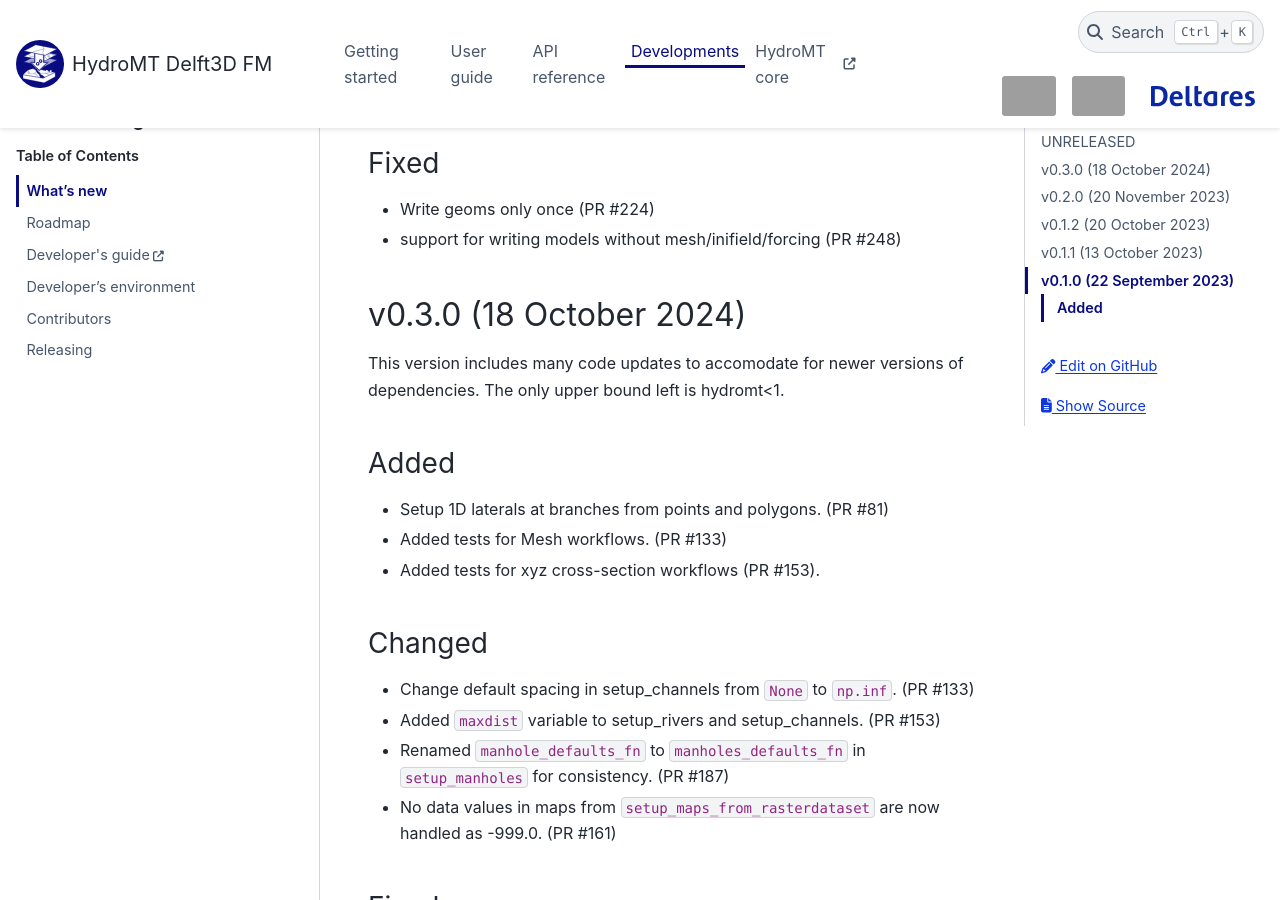
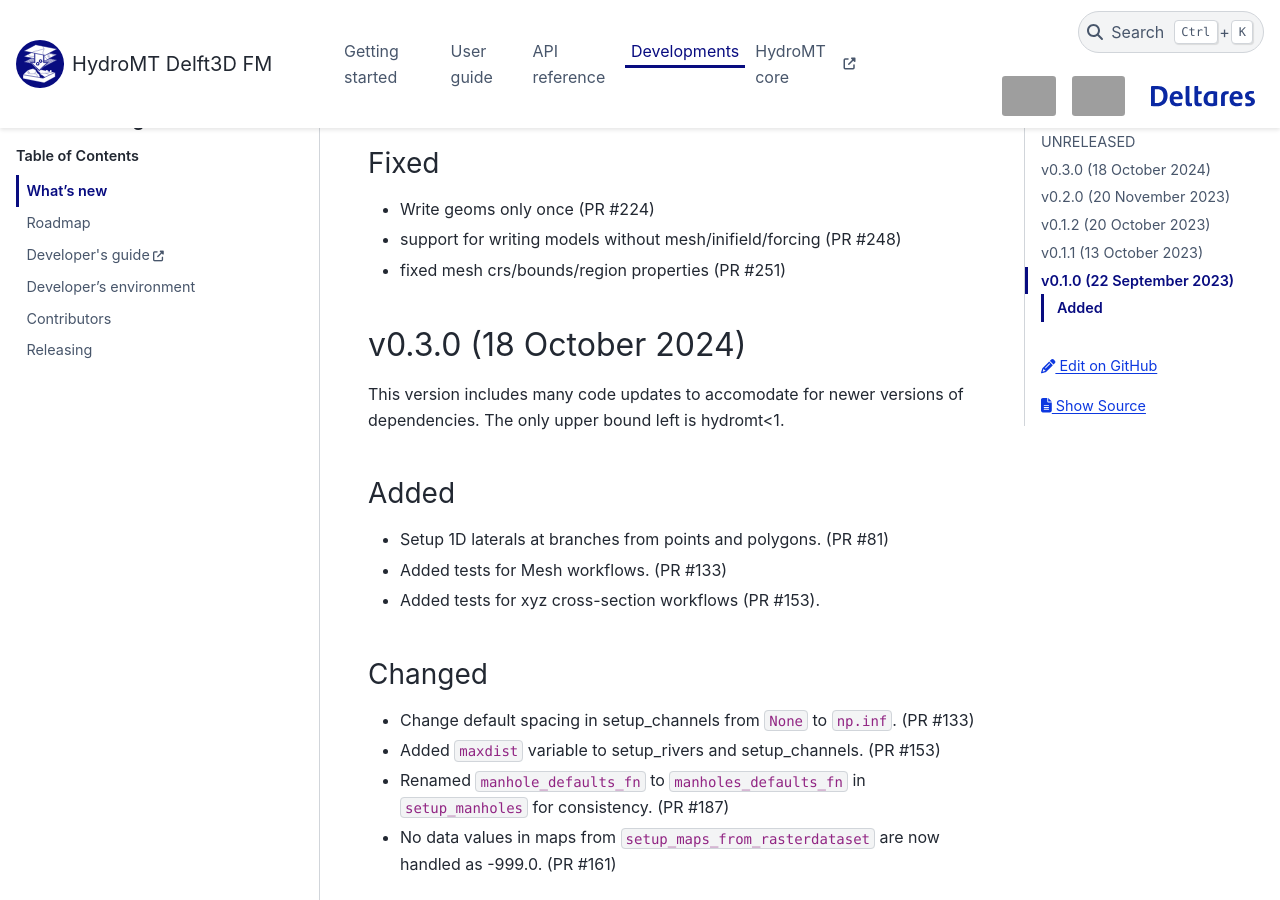
Before and after one commit to Deltares/hydromt_delft3dfm, a Sphinx documentation site: the page built from docs/changelog.rst, in a window 1280 px wide and 900 px high, scrolled down 718 px. Built offline with Sphinx 7.4.7 and the PyData theme 0.15.4, drawn with Linux system fonts in a browser that asks for light colours; pages that are not in the unit, such as notebooks, are missing from menus; grey boxes are pictures that could not be loaded.

Commit message:
update changelog

```diff
--- a/docs/changelog.rst
+++ b/docs/changelog.rst
@@ -24,6 +24,7 @@ Fixed
 -----
 - Write geoms only once (PR #224)
 - support for writing models without mesh/inifield/forcing (PR #248)
+- fixed mesh crs/bounds/region properties (PR #251)
 
 
 v0.3.0 (18 October 2024)
```
